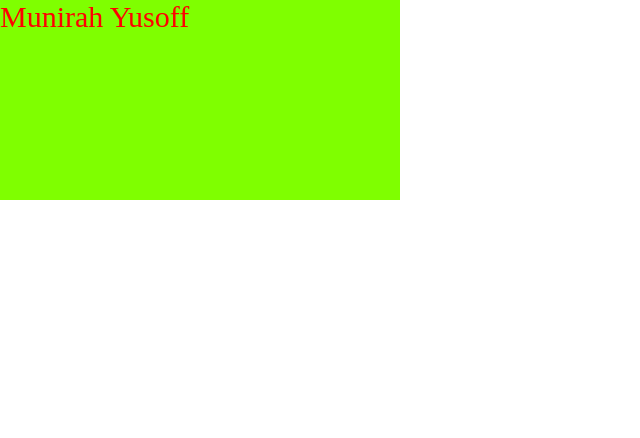
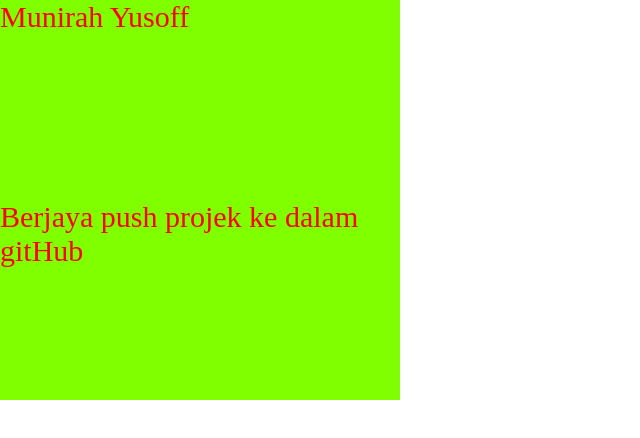
Before and after one commit to munirahyusoff86/ocb24-week-1, a plain HTML site: page index.html in a window 1280 px wide. Shown: the whole page, without its empty margins (0-640 px from the left). Drawn offline with Linux system fonts and the light colour scheme.

Commit message:
tambah <div> q Q

```diff
--- a/index.html
+++ b/index.html
@@ -33,6 +33,10 @@
         <p style="color: red; font-size: 30px;">Munirah Yusoff</p>
     </div>
 
+    <div class="centered-div" id="my-div">
+        <p style="color: red; font-size: 30px;">Berjaya push projek ke dalam gitHub</p>
+    </div>
+
 
 
 </body>
```
